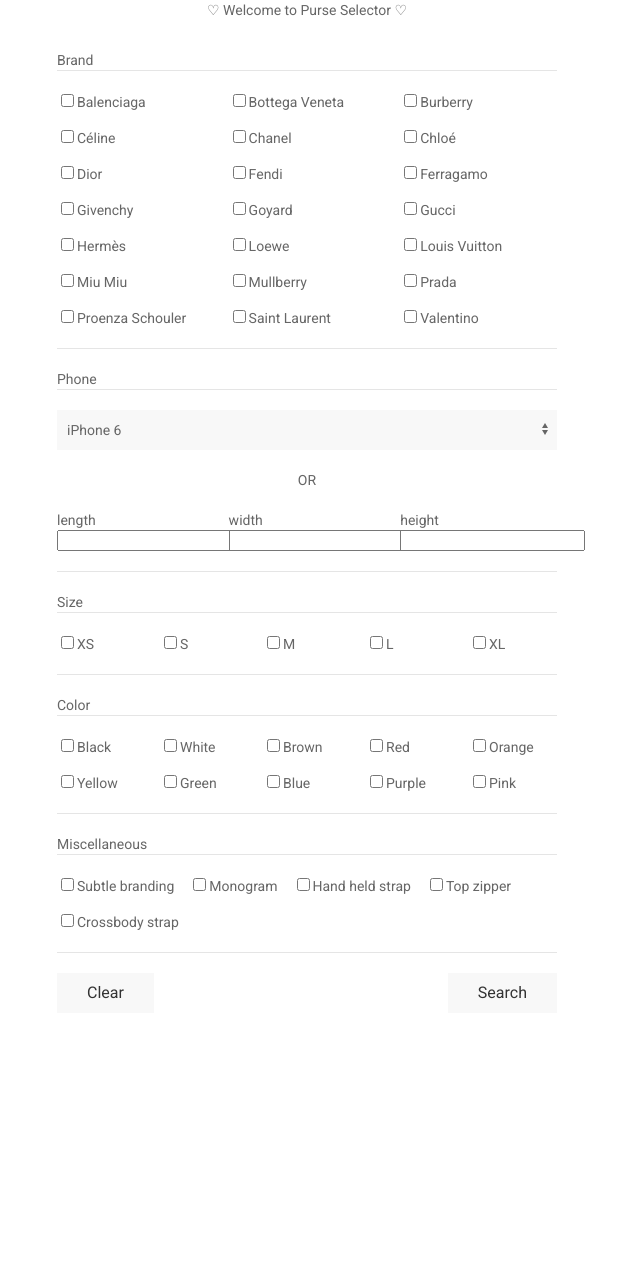
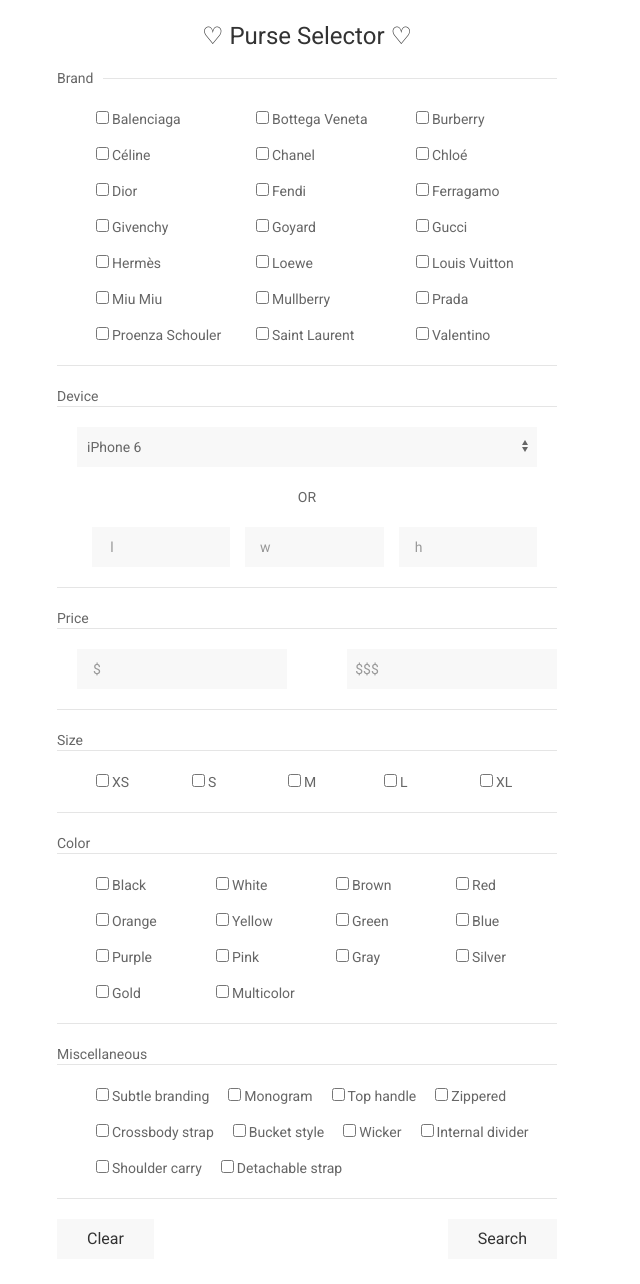
Before and after one commit to gracehseu/pursechooser, an Angular app: page / in a window 1280 px wide. Shown: the top 1284 px of the page, without its empty margins (333-973 px from the left). Before the commit the page ends 1043 px from the top, so only its background shows below. Built offline with nearby package versions, Linux system fonts and the light colour scheme.

Commit message:
finished form

```diff
--- a/src/app/brand-detail/brand-detail.component.html
+++ b/src/app/brand-detail/brand-detail.component.html
@@ -1,8 +1,8 @@
 
-<div class="uk-flex uk-flex-center">
-    <div class=".uk-align-center">
-        ♡ Welcome to Purse Selector ♡
-    </div>
+<div class="uk-flex uk-flex-center uk-margin-top">
+    <h1 class="uk-heading-small uk-align-center">
+        ♡ Purse Selector ♡
+    </h1>
 </div>
 
 
@@ -10,10 +10,10 @@
     <div class ="uk-flex uk-flex-center">
         <form class="uk-form-width-large" [formGroup]="courseForm" (ngSubmit)="onSubmit()">
             <div>
-                Brand
-                <hr>
+                <div class="uk-heading-line uk-margin"><span>Brand</span></div>
+                <div>
                     <form>
-                        <div class="uk-grid-small uk-child-width-1-3" uk-grid>
+                        <div class="uk-grid-small uk-child-width-1-3 uk-margin-left" uk-grid>
                             <div *ngFor="let brand of brandList">
 
                                 <label><input class="uk-checkbox" type="checkbox" id="courseName" class="form-control"
@@ -22,14 +22,14 @@
 
                         </div>
                     </form>
-
+                </div>
                 <hr>
             </div>
 
             <div>
-                Phone
+                Device
                 <hr>
-                <div class="uk-margin">
+                <div class="uk-margin-left uk-margin-right">
                     <form>
                         <select class="uk-select">
                             <option *ngFor="let phone of phoneList">{{phone}}
@@ -40,25 +40,56 @@
 
                 <div class="uk-text-center uk-margin">OR</div>
                 <form>
-                    <div class="uk-grid-small uk-child-width-1-3" uk-grid>
+                    <div class="uk-grid-small uk-child-width-1-3 uk-margin-left uk-margin-right" uk-grid>
                         <div *ngFor="let text of phoneTextList">
-
-                            <label>{{text}}<input class="uk-input" type="number" id="courseName" class="form-control"
-                                    formControlName="Brand"></label>
+                            <div>
+                                <div class="uk-inline">
+                                    <span class="uk-form-icon">{{text}}</span>
+                                    <input class="uk-input" type="text">
+                                </div>
+                            </div>
                         </div>
 
                     </div>
                 </form>
                 <hr>
             </div>
+            <div>
+                Price
+                <hr>
+                <form>
+                    <div class="uk-flex">
+                        <div class="uk-align-left uk-margin-left uk-margin-remove-bottom">
+                            <div class="uk-inline">
+                                <span class="uk-form-icon">$</span>
+                                <input class="uk-input" type="text">
+                            </div>
+                        </div>
+
+                        <div class="uk-align-right uk-margin-left uk-margin-remove-bottom">
+                            <div class="uk-inline">
+                                <span class="uk-form-icon">$$$</span>
+                                <input class="uk-input" type="text">
+                            </div>
+                        </div>
+                    </div>
+                </form>
+                <hr>
+            </div>
+
+
+
 
             <div>
                 Size
                 <hr>
-                    <form class="uk-grid-small uk-child-width-1-5" uk-grid>
+                    <form class="uk-grid-small uk-child-width-1-5 uk-margin-left" uk-grid>
                         <label *ngFor="let size of sizeList">
-                            <label><input class="uk-checkbox" type="checkbox" id="courseName" class="form-control"
-                                    formControlName="Brand">{{size}}</label>
+                            <div class="uk-align-center">
+                                <input class="uk-checkbox" type="checkbox" id="courseName" class="form-control"
+                                    formControlName="Brand">{{size}}
+                            </div>
+
                         </label>
                     </form>
                 <hr>
@@ -69,9 +100,9 @@
             <div>
                 Color
                 <hr>
-                <form class="uk-grid-small uk-child-width-1-5" uk-grid>
+                <form class="uk-grid-small uk-child-width-1-4 uk-margin-left" uk-grid>
                     <label *ngFor="let color of colorList">
-                            <label><input class="uk-checkbox" type="checkbox" id="color" class="form-control"
+                            <label><input class="uk-checkbox uk-icon-image" type="checkbox" id="color" class="form-control"
                                     formControlName="Brand">{{color}}</label>
                     </label>
                 </form>
@@ -81,7 +112,7 @@
             <div>
                 Miscellaneous
                 <hr>
-                <form class="uk-grid-small" uk-grid>
+                <form class="uk-grid-small uk-margin-left" uk-grid>
                     <label *ngFor="let feature of featureList">
                         <div class="uk-width-1-1">
                             <label><input class="uk-checkbox" type="checkbox" id="color" class="form-control"
--- a/src/app/brand-detail/brand-detail.component.ts
+++ b/src/app/brand-detail/brand-detail.component.ts
@@ -44,9 +44,14 @@
   ];
 
   phoneTextList = [
-    'length',
-    'width',
-    'height'
+    'l',
+    'w',
+    'h'
+  ];
+
+  priceTextList = [
+    '$',
+    '$$$'
   ];
 
   colorList = [
@@ -59,7 +64,11 @@
     'Green',
     'Blue',
     'Purple',
-    'Pink'
+    'Pink',
+    'Gray',
+    'Silver',
+    'Gold',
+    'Multicolor'
   ];
 
   phoneList = [
@@ -77,9 +86,15 @@
   featureList = [
     'Subtle branding',
     'Monogram',
-    'Hand held strap',
-    'Top zipper',
-    'Crossbody strap'
+    'Top handle',
+    'Zippered',
+    'Crossbody strap',
+    'Bucket style',
+    'Wicker',
+    'Internal divider',
+    'Shoulder carry',
+    'Detachable strap'
+
   ]
 
   constructor() {
```
